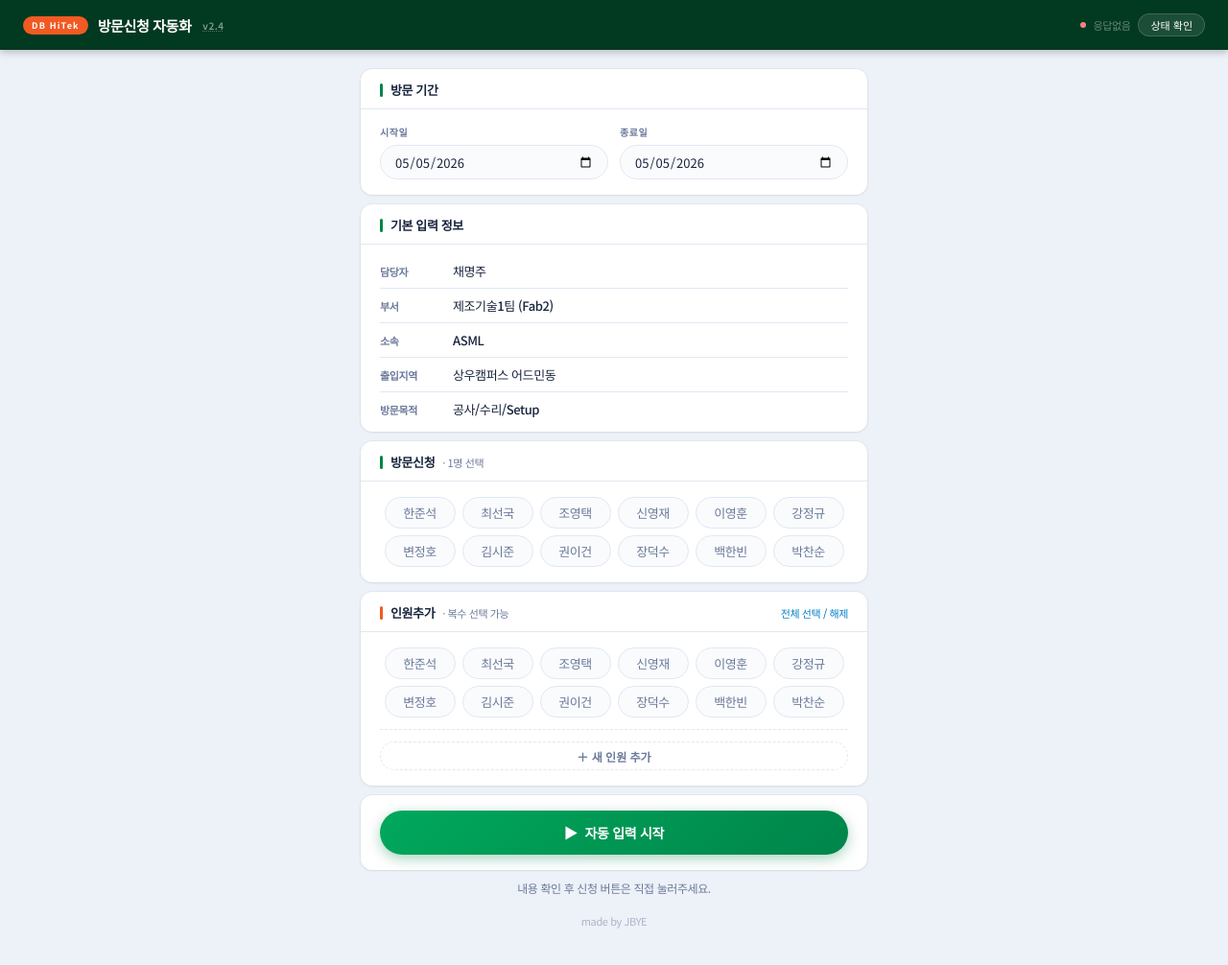
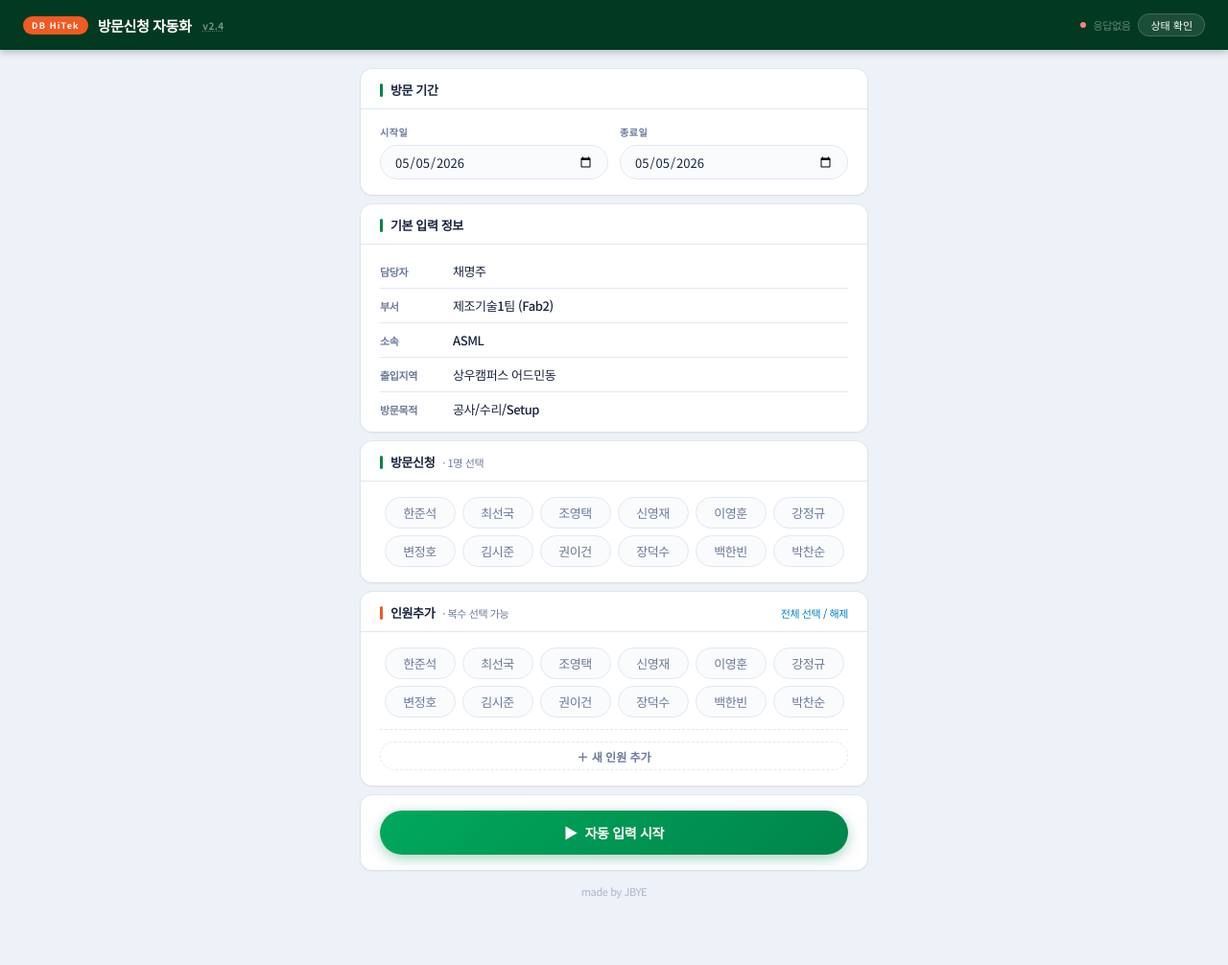
Before and after one commit to jbyeon1003-code/DBvisit, a website: page public/index.html in a window 1280 px wide. Shown: the whole page at 96% size. Drawn offline with Linux system fonts and the light colour scheme; no server answers.

Commit message:
feat: 하단 안내 문구 숨김

```diff
--- a/public/index.html
+++ b/public/index.html
@@ -730,7 +730,7 @@
     </div>
   </div>
 
-  <p class="footer">내용 확인 후 신청 버튼은 직접 눌러주세요.</p>
+  <p class="footer" style="display:none">내용 확인 후 신청 버튼은 직접 눌러주세요.</p>
   <p class="footer" style="margin-top:4px; font-size:11px; color:var(--muted); opacity:.5;">made by JBYE</p>
 </div>
 
```
